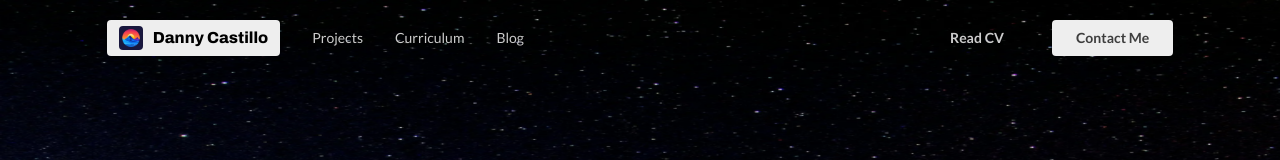
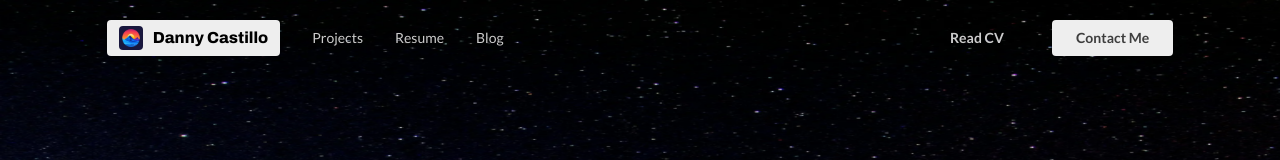
Before and after one commit to dannycastilloo/portfolio, a React (Vite) app: page / in a window 1280 px wide. Shown: the top 160 px of the page. Built offline with nearby package versions, Linux system fonts and the light colour scheme; the HTML template or start-up script is replaced by a standard one.

Commit message:
Update Navbar.jsx

```diff
--- a/src/components/Navbar.jsx
+++ b/src/components/Navbar.jsx
@@ -35,7 +35,7 @@ function Navbar() {
                 </div>
                 <nav className={`gap-2 lg:gap-4 lg:flex lg:flex-row lg:justify-between lg:items-center flex-col mr-auto ${isOpen ? 'flex' : 'hidden'}`}>
                     <NavLink onClick={closeMenu} title="Projects" className="text-gray1 py-3 px-2 hover:text-white transition-all duration-300 rounded text-sm" to="/projects">Projects</NavLink>
-                    <NavLink onClick={closeMenu} title="Curriculum" className="text-gray1 py-3 px-2 hover:text-white transition-all duration-300 rounded text-sm" to="/curriculum">Curriculum</NavLink>
+                    <NavLink onClick={closeMenu} title="Resume" className="text-gray1 py-3 px-2 hover:text-white transition-all duration-300 rounded text-sm" to="/resume">Resume</NavLink>
                     <NavLink onClick={closeMenu} title="Blog" className="text-gray1 py-3 px-2 hover:text-white transition-all duration-300 rounded text-sm" to="/blog">Blog</NavLink>
                 </nav>
                 <div className={`flex justify-between ml-auto gap-3 lg:flex lg:gap-6 ${isOpen ? 'flex' : 'hidden'}`}>
```
